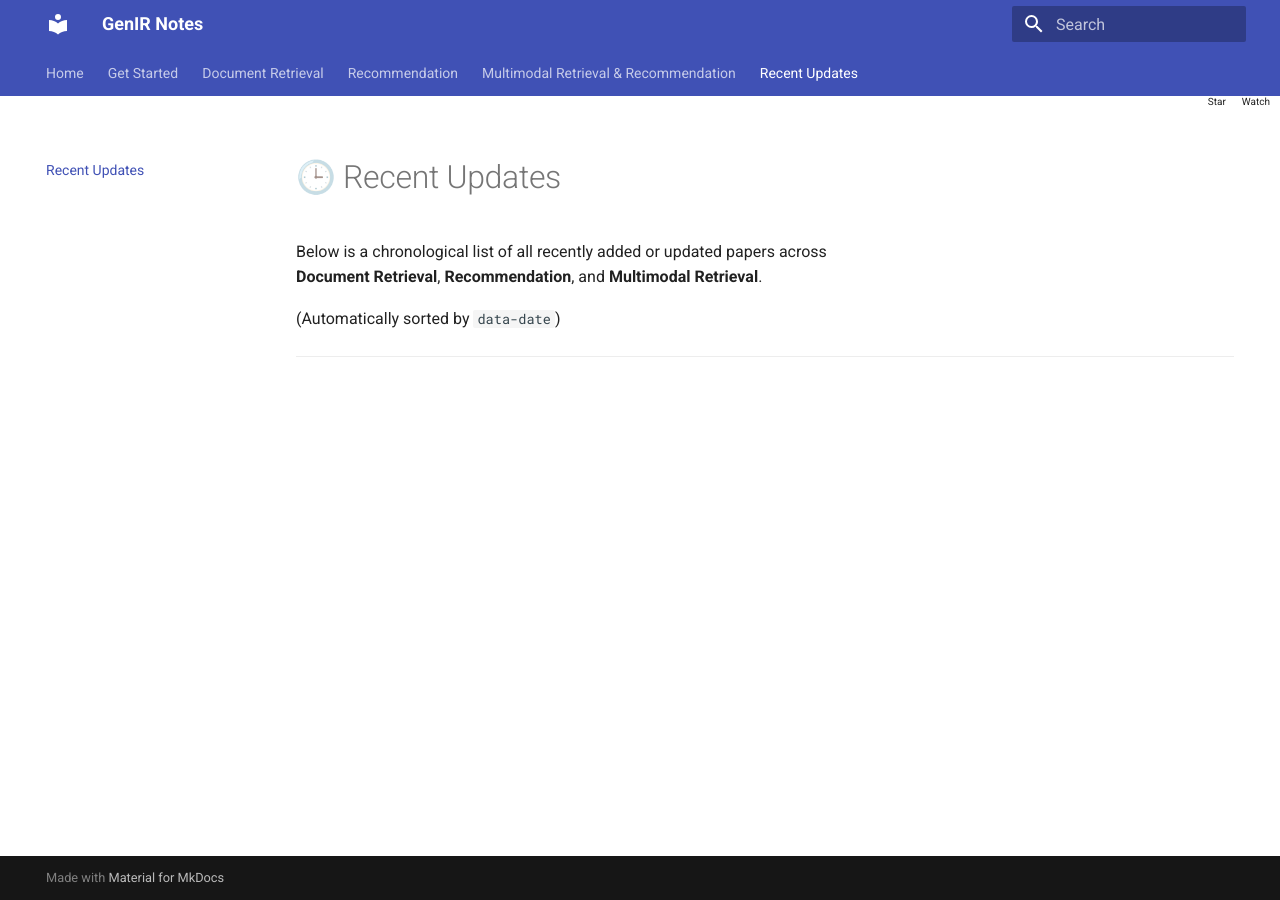
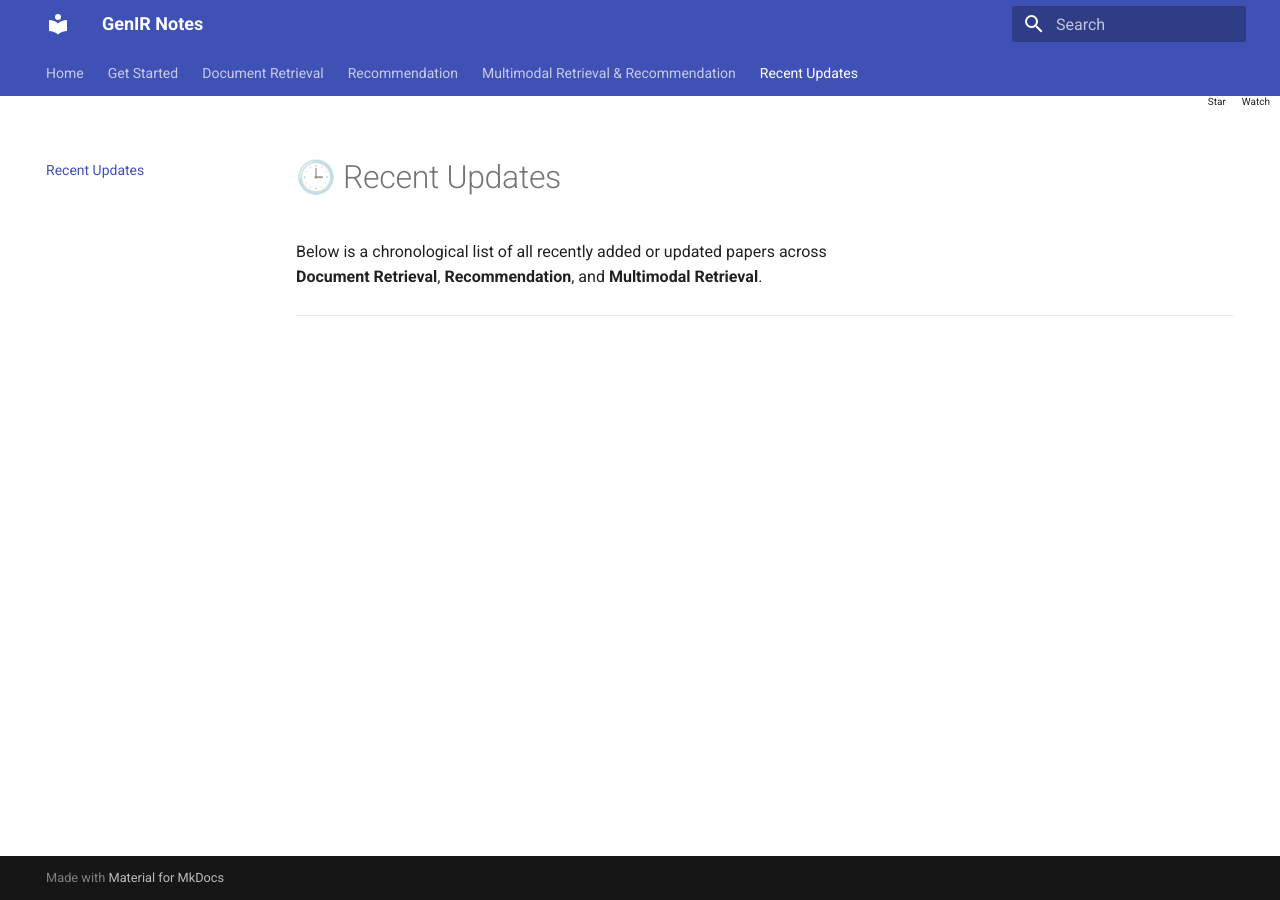
Before and after one commit to GenIR-notes/genir-notes, an MkDocs documentation site: the page built from docs/recent.md, in a window 1280 px wide. Built offline with MkDocs 1.6.1 and Material for MkDocs 9.7.7, drawn with Linux system fonts in a browser that asks for light colours.

Commit message:
Update recent.md

```diff
--- a/docs/recent.md
+++ b/docs/recent.md
@@ -2,26 +2,15 @@
 
 Below is a chronological list of all recently added or updated papers across
 **Document Retrieval**, **Recommendation**, and **Multimodal Retrieval**.
-
-(Automatically sorted by `data-date`)
-
 ---
-
-<!-- Hidden container: include 3 paper lists -->
 <div style="display:none;">
 
-<!-- Document Retrieval -->
---8<-- "../document_retrieval/papers.md"
-
-<!-- Recommendation -->
---8<-- "../recommendation/papers.md"
-
-<!-- Multimodal -->
---8<-- "../multimodal/papers.md"
+--8<-- "document_retrieval/papers.md"
+--8<-- "recommendation/papers.md"
+--8<-- "multimodal/papers.md"
 
 </div>
 
-<!-- Visible: sorted list will appear here -->
 <div id="recent-list"></div>
 
 <script src="/js/recent.js"></script>
```
